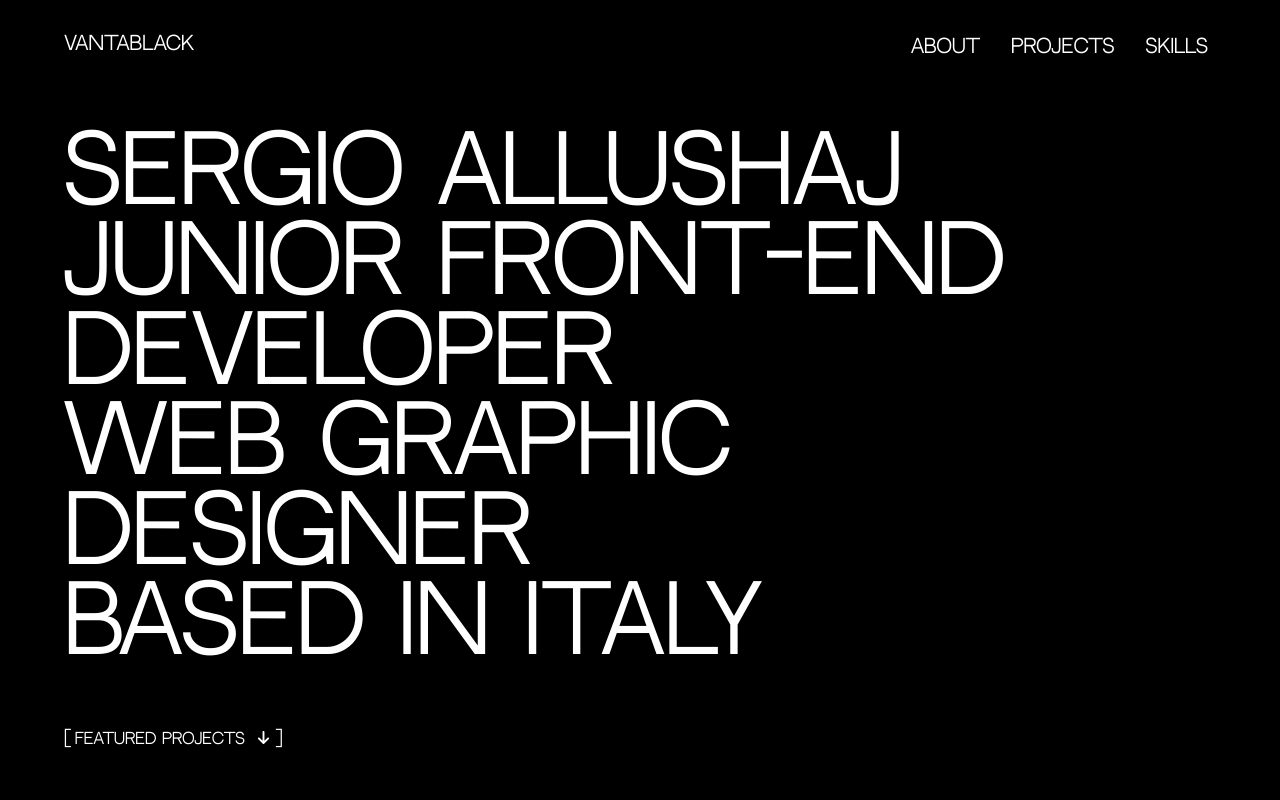
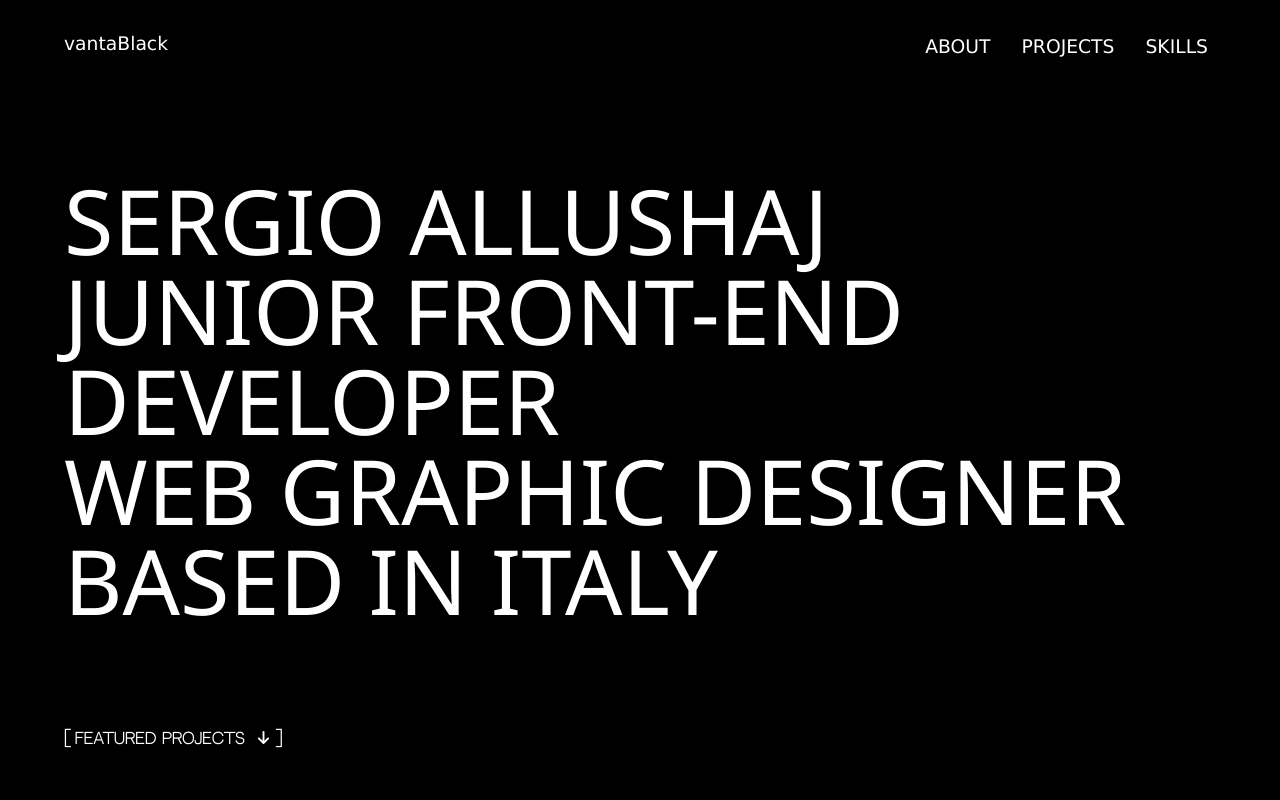
Before and after one commit to kuroiokami89/VantaBlack-Website-2.0, a Next.js app: page / in a window 1280 px wide. Shown: the top 800 px of the page. Built offline with nearby package versions, Linux system fonts and the light colour scheme; a web font is replaced by a local one.

Commit message:
Fonts fix 5

```diff
--- a/src/app/components/Intro.js
+++ b/src/app/components/Intro.js
@@ -3,10 +3,11 @@
 import { useEffect } from "react";
 import { FontAwesomeIcon } from "@fortawesome/react-fontawesome";
 import { faArrowDown } from "@fortawesome/free-solid-svg-icons";
+import { myFont } from "./fonts"; // Import the font from the separate file
 
 export default function Intro() {
   return (
-    <div id="intro" className="blocco">
+    <div id="intro" className={`blocco ${myFont.className}`}>
       <div className="intro-container">
         <h1>
           SERGIO ALLUSHAJ
--- /dev/null
+++ b/src/app/components/fonts.js
@@ -0,0 +1,9 @@
+// src/app/components/fonts.js
+import localFont from "next/font/local";
+
+// Load the font outside of any client components
+const myFont = localFont({
+  src: "./NeutralFace.ttf",
+});
+
+export { myFont };
--- a/src/app/fonts.css
+++ b/src/app/fonts.css
@@ -1,6 +1,6 @@
 @import url("https://fonts.googleapis.com/css2?family=Poppins:wght@100;200;300;400;500;600;700;800;900&display=swap");
 
-@font-face {
+/* @font-face {
   font-family: "Neutral Face";
   font-style: normal;
   font-weight: normal;
@@ -18,7 +18,7 @@
 }
 
 /* From Public Directory */
-@font-face {
+/* @font-face {
   font-family: "Kurale";
   src: url("./fonts/NeutralFace.ttf");
   font-style: medium;
@@ -38,6 +38,7 @@ h5,
 h6 {
   font-family: "Kurale" !important;
 }
+  */
 
 h1 {
   font-size: 7rem;
@@ -52,15 +53,14 @@ h3 {
   font-size: 25px !important;
 }
 
-p {
+/* p {
   font-family: "Neutral Face";
-}
+} */
 
 a {
-  font-family: "Neutral Face";
   color: white;
 }
 
-.section-title a {
+/* .section-title a {
   font-family: "Neutral Face Bold";
-}
+} */
```
Also changed, not shown: src/app/components/NeutralFace.ttf (renamed from src/app/fonts/NeutralFace.ttf).
